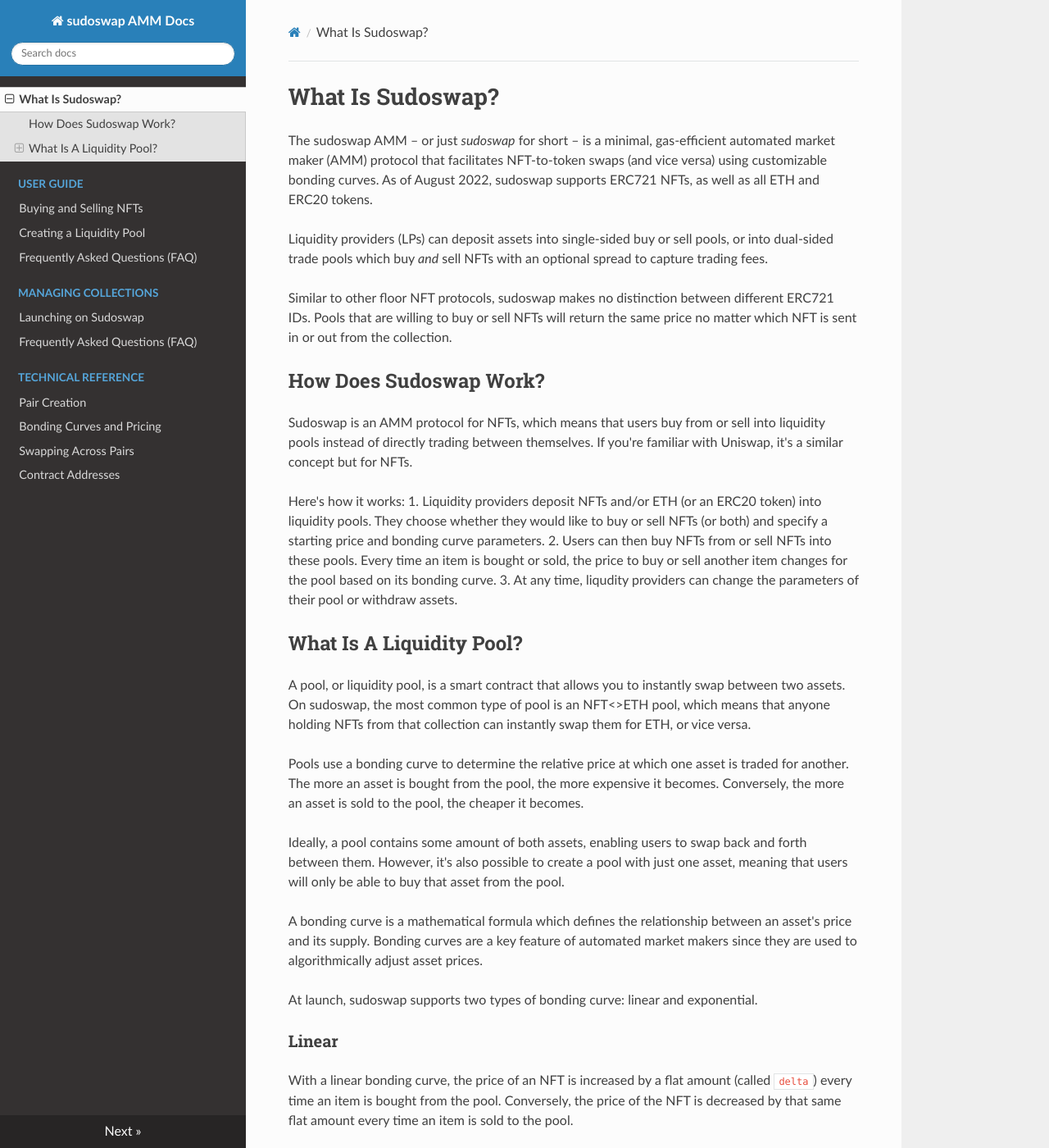
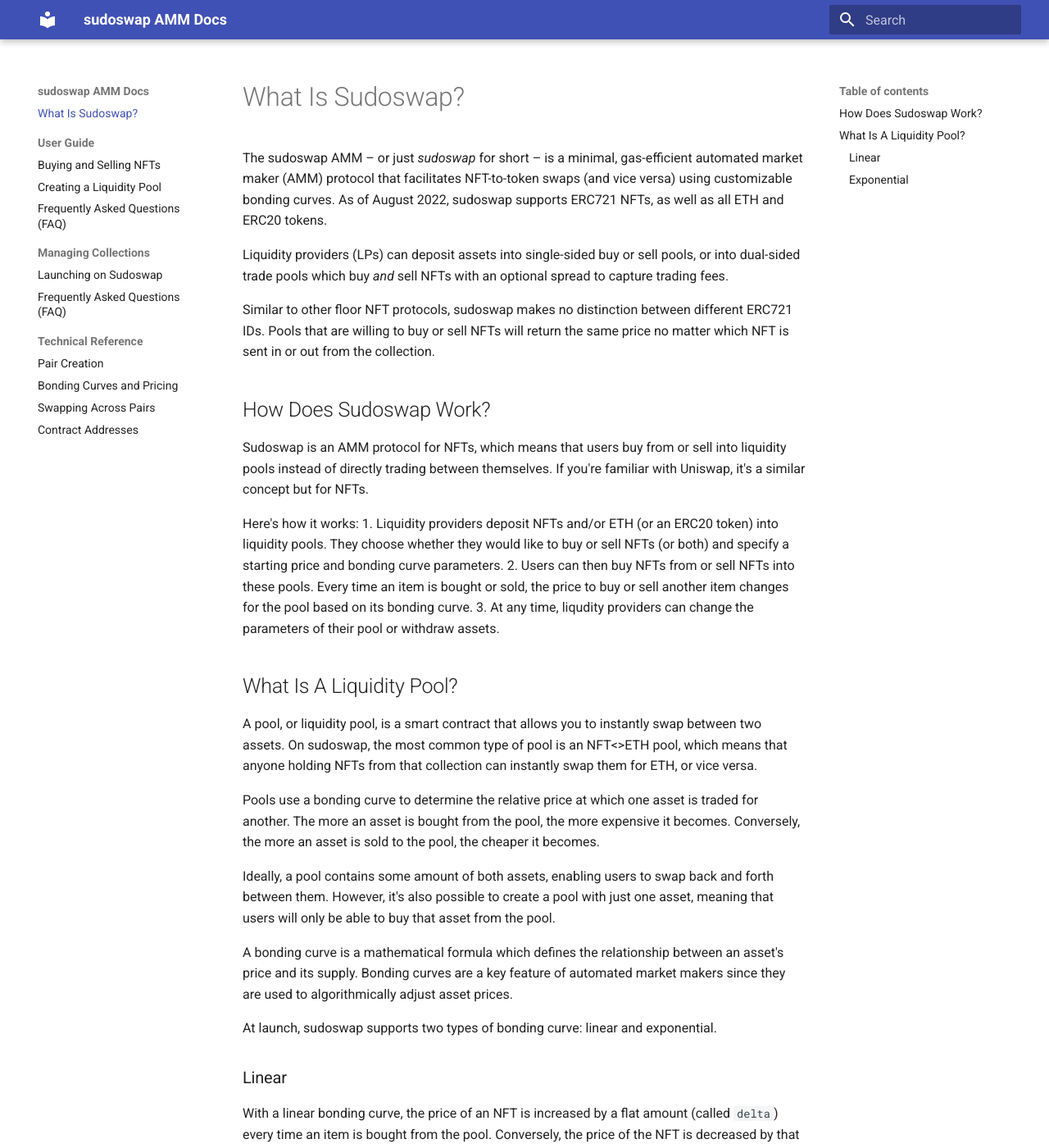
Before and after one commit to sudoswap/lssvm-docs, an MkDocs documentation site: the page built from docs/index.md, in a window 1280 px wide and 1400 px high. Shown: the whole window at 82% size. Built offline with MkDocs 1.6.1 and Material for MkDocs 9.7.7, drawn with Linux system fonts in a browser that asks for light colours; nearby versions of some CDN libraries; some of the changed text lies outside the part shown.

Commit message:
Install and configure material theme

```diff
--- a/mkdocs.yml
+++ b/mkdocs.yml
@@ -13,7 +13,11 @@
     - Bonding Curves and Pricing: reference/pricing.md
     - Swapping Across Pairs: reference/swapping.md
     - Contract Addresses: reference/contracts.md
-theme: readthedocs
+theme:
+  name: material
+  features:
+    - navigation.sections
+    - navigation.expand
 plugins:
     - search
     - redirects:
```
